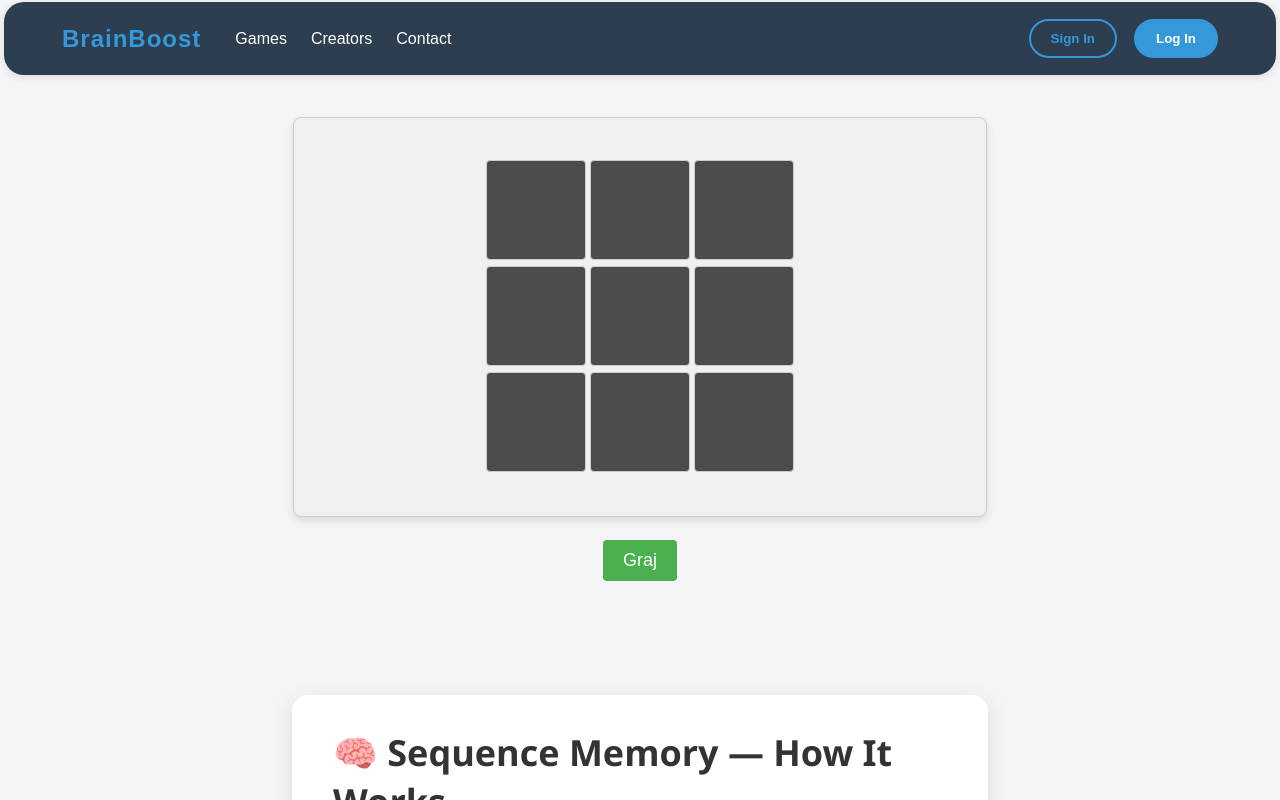
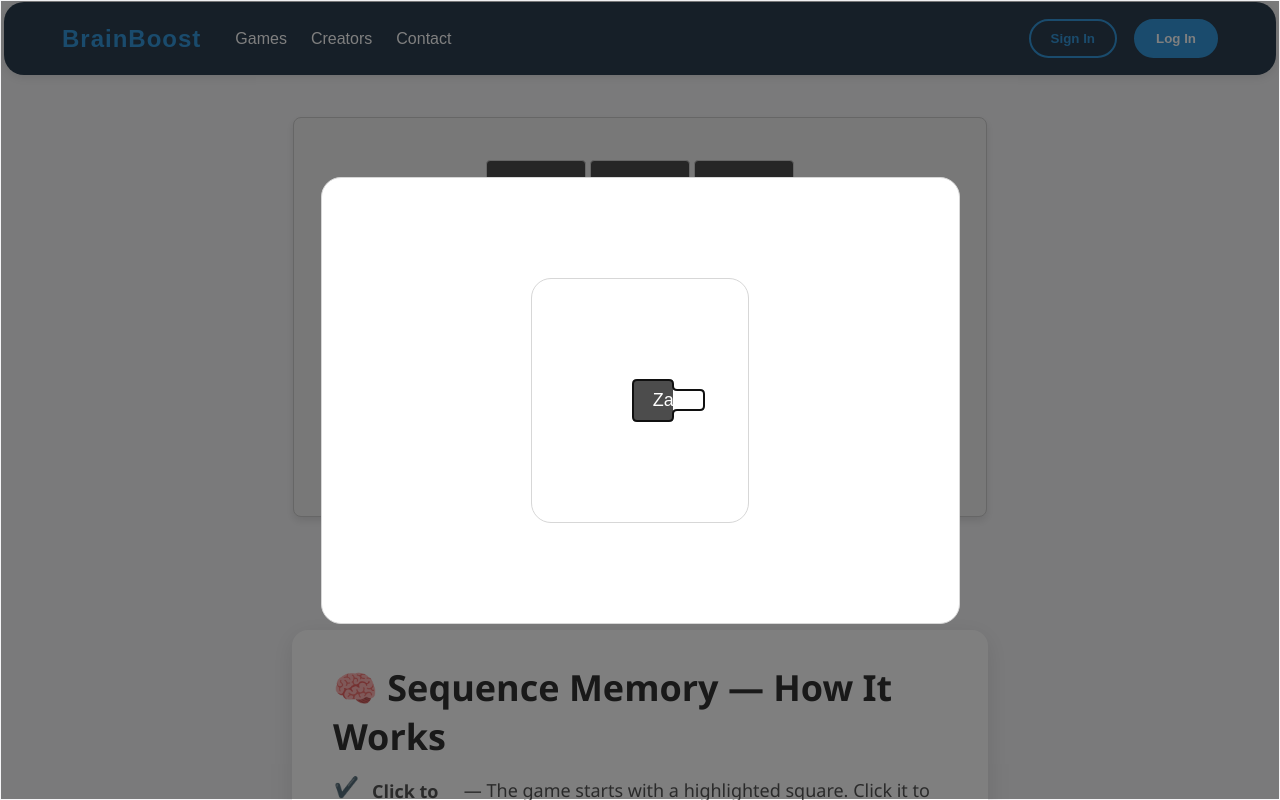
Before and after one commit to kacrro/BrainBoost, a React (Create React App) app: page /game/sequence-memory in a window 1280 px wide. Shown: the top 800 px of the page. Built offline with nearby package versions, Linux system fonts and the light colour scheme.

Commit message:
added popup screen with sequence memory game results, TODO fix visuals

```diff
--- a/package.json
+++ b/package.json
@@ -16,6 +16,7 @@
     "react-dom": "^19.0.0",
     "react-router-dom": "^7.5.0",
     "react-scripts": "5.0.1",
+    "reactjs-popup": "^2.0.6",
     "typescript": "^4.9.5",
     "web-vitals": "^2.1.4"
   },
--- a/src/Pages/SequenceMemory/components/GameArea.tsx
+++ b/src/Pages/SequenceMemory/components/GameArea.tsx
@@ -6,9 +6,11 @@ enum GameState {
   USER_INPUT
 }
 
-const GameArea = ({isStarted, setIsStarted}: {
+const GameArea = ({isStarted, setIsStarted, setScore, setPopupVisible}: {
   isStarted: boolean,
-  setIsStarted: Dispatch<SetStateAction<boolean>>
+  setIsStarted: Dispatch<SetStateAction<boolean>>,
+  setScore: Dispatch<SetStateAction<number>>,
+  setPopupVisible: Dispatch<SetStateAction<boolean>>
 }) => {
   const [gameState, setGameState] = useState<GameState>(GameState.SEQUENCE);
   const [sequence, setSequence] = useState<number[]>([Math.floor(Math.random() * 9)]);
@@ -19,8 +21,13 @@ const GameArea = ({isStarted, setIsStarted}: {
       return;
     }
 
+    if (gameState === GameState.SEQUENCE) {
+      return;
+    }
+
     if (index !== sequence[currentStep]) {
       highlightSquare(index, 1000, false);
+      setPopupVisible(true);
       setIsStarted(false);
       setGameState(GameState.SEQUENCE);
       setCurrentStep(0);
@@ -32,6 +39,7 @@ const GameArea = ({isStarted, setIsStarted}: {
     setCurrentStep(currentStep + 1);
 
     if (currentStep + 1 === sequence.length) {
+      setScore((prev) => prev + 1);
       setTimeout(() => {
         setGameState(GameState.SEQUENCE);
         setCurrentStep(0);
@@ -58,6 +66,7 @@ const GameArea = ({isStarted, setIsStarted}: {
   };
 
   useEffect(() => {
+    setTimeout(() => {
       if (isStarted) {
         sequence.forEach((index, i) => {
           setTimeout(() => {
@@ -70,6 +79,7 @@ const GameArea = ({isStarted, setIsStarted}: {
           }, i * 1000);
         });
       }
+    }, 1000);
   }, [isStarted, sequence]);
 
   return (
--- /dev/null
+++ b/src/Pages/SequenceMemory/components/PopupScreen.tsx
@@ -0,0 +1,34 @@
+import Popup from 'reactjs-popup';
+import 'reactjs-popup/dist/index.css';
+import '../styles/PopupScreen.css'
+import {Dispatch, SetStateAction} from "react";
+
+const PopupScreen = ({score, popupVisible, setIsStarted, setPopupVisible, replay, setReplay}: {
+  score: number, popupVisible: boolean,
+  setIsStarted: Dispatch<SetStateAction<boolean>>,
+  setPopupVisible: Dispatch<SetStateAction<boolean>>,
+  replay: boolean,
+  setReplay: Dispatch<SetStateAction<boolean>>
+}) => {
+  return (
+    <Popup open={popupVisible} position="center center">
+      {replay ?
+      <div className="popup-content">
+        <h2>Wynik: {score}</h2>
+        <button className="replay-button" onClick={() => {
+          setIsStarted(true);
+          setPopupVisible(false);
+        }}>Zagraj ponownie</button>
+      </div> :
+      <div className="popup-content">
+        <button className="replay-button" onClick={() => {
+          setIsStarted(true);
+          setPopupVisible(false);
+          setReplay(true);
+        }}>Zagraj</button>
+      </div>}
+    </Popup>
+  );
+};
+
+export default PopupScreen;
--- a/src/Pages/SequenceMemory/components/SequenceMemoryGame.tsx
+++ b/src/Pages/SequenceMemory/components/SequenceMemoryGame.tsx
@@ -1,16 +1,30 @@
 import GameArea from "./GameArea";
-import StartButton from "./StartButton";
+import PopupScreen from "./PopupScreen"
 import '../styles/SequenceMemoryGame.css'
 import {useState} from "react";
 
 const SequenceMemoryGame = () => {
   const [isStarted, setIsStarted] = useState(false);
+  const [popupVisible, setPopupVisible] = useState(true);
+  const [score, setScore] = useState(0);
+  const [replay, setReplay] = useState(false);
 
   return (
     <div className="sequence-memory">
-      <GameArea isStarted={isStarted} setIsStarted={setIsStarted} />
-      <div style={{ display: "flex", justifyContent: "space-between", padding: "10px" }} />
-      <StartButton isStarted={isStarted} setIsStarted={setIsStarted} />
+      <GameArea
+        isStarted={isStarted}
+        setIsStarted={setIsStarted}
+        setScore={setScore}
+        setPopupVisible={setPopupVisible}
+      />
+      <PopupScreen
+        score={score}
+        popupVisible={popupVisible}
+        setIsStarted={setIsStarted}
+        setPopupVisible={setPopupVisible}
+        replay={replay}
+        setReplay={setReplay}
+      />
     </div>
   );
 };
--- /dev/null
+++ b/src/Pages/SequenceMemory/styles/PopupScreen.css
@@ -0,0 +1,22 @@
+.popup-content {
+    padding: 100px;
+    text-align: center;
+    border-radius: 20px;
+    display: flex;
+    flex-direction: column;
+}
+
+.replay-button {
+    padding: 10px 20px;
+    font-size: 18px;
+    background-color: #4c4c4c;
+    color: white;
+    border: none;
+    border-radius: 4px;
+    cursor: pointer;
+    transition: background-color 0.3s;
+}
+
+.replay-button:hover {
+    background-color: #45a049;
+}
```
Also changed, not shown: 1 other file (tests, documents, lock files or other folders). Lines whose indentation alone changed are shown as unchanged.
